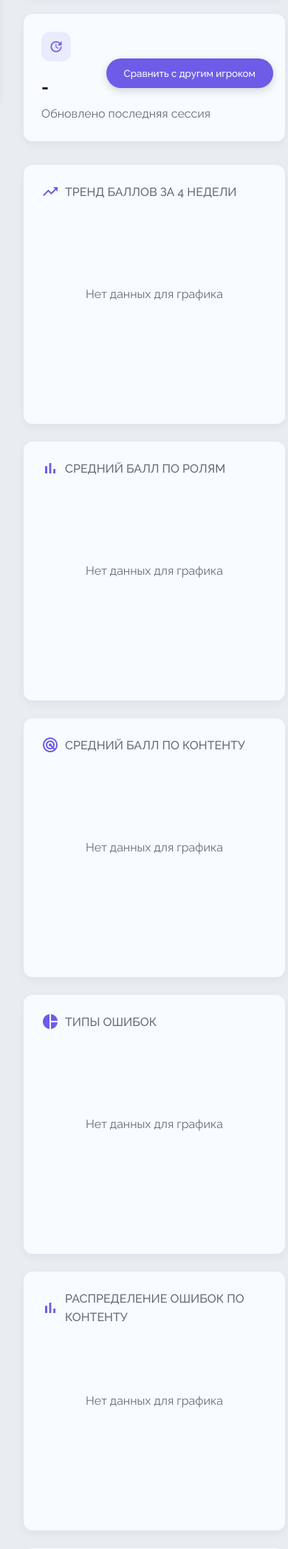
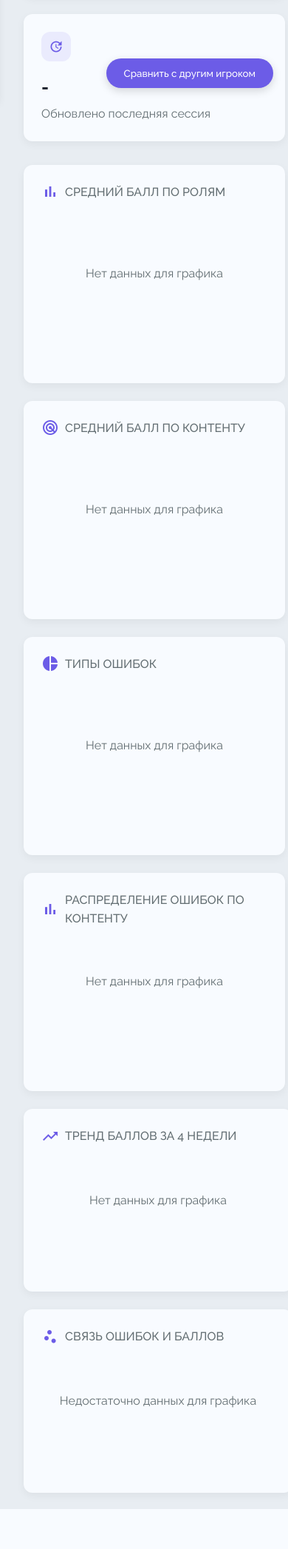
Before and after one commit to lymp3n/AlbionDB, a Flask app: page /dashboard.html in a window 390 px wide. Shown: the part 788-2882 px from the top of the page at 74% size. After the commit the page ends 2828 px from the top, so only its background shows below. Run offline with Flask 3, Linux system fonts and the light colour scheme; the visitor is signed in with stand-in values (Sample User, id 1); data comes from the database, SQL or seed files in the repository; both versions use the stored data as it was after the commit; data that the repository does not hold is empty.

Commit message:
починил отображение графиков

```diff
--- a/static/css/style.css
+++ b/static/css/style.css
@@ -741,30 +741,36 @@ body.login-page-bg {
     color: var(--primary);
 }
 
-/* НОВОЕ: Сетка для персональных графиков */
-.charts-grid-personal {
+/* === ИЗМЕНЕНИЕ: Новая структура стилей для графиков === */
+.charts-rows-container {
+    display: flex;
+    flex-direction: column;
+    gap: var(--spacing-lg);
+}
+
+/* Ряд с 4 квадратными графиками */
+.charts-row-squares {
     display: grid;
+    /* ИСПРАВЛЕНИЕ: Заменяем жесткое количество колонок на гибкое */
+    grid-template-columns: repeat(auto-fit, minmax(250px, 1fr));
     gap: var(--spacing-lg);
-    grid-template-columns: repeat(4, 1fr);
-    grid-auto-rows: 350px; /* Задаем высоту строк */
-    grid-template-areas:
-        "trend trend roles content"
-        "trend trend errors distribution"
-        "correlation correlation correlation correlation";
 }
-/* Предотвращаем растягивание по высоте */
-.charts-grid-personal .chart-container {
-    min-height: 0;
+.charts-row-squares .chart-container {
+    aspect-ratio: 1 / 1;
 }
-.chart-trend { grid-area: trend; }
-.chart-roles { grid-area: roles; }
-.chart-content { grid-area: content; }
-.chart-errors { grid-area: errors; }
-.chart-distribution { grid-area: distribution; }
-.chart-correlation { grid-area: correlation; }
 
+/* Ряд с 2 широкими графиками */
+.charts-row-wide {
+    display: grid;
+    /* ИСПРАВЛЕНИЕ: Заменяем жесткое количество колонок на гибкое */
+    grid-template-columns: repeat(auto-fit, minmax(400px, 1fr));
+    gap: var(--spacing-lg);
+}
+.charts-row-wide .chart-container {
+    aspect-ratio: 2.5 / 1;
+}
 
-/* НОВОЕ: Сетка для общих графиков */
+/* Сетка для общих графиков */
 .charts-grid-general {
     display: grid;
     grid-template-columns: repeat(auto-fit, minmax(320px, 1fr));
@@ -775,7 +781,7 @@ body.login-page-bg {
     aspect-ratio: 1 / 1;
 }
 
-/* Заставляем canvas занимать все место */
+/* Заставляем canvas занимать все место в общей статистике */
 .charts-grid-general .chart-container canvas {
     position: absolute;
     top: 0;
@@ -783,7 +789,7 @@ body.login-page-bg {
     width: 100% !important;
     height: 100% !important;
     padding: var(--spacing-lg);
-    padding-top: 48px;
+    padding-top: 48px; /* Отступ для заголовка */
 }
 
 /* Модальное окно */
@@ -1322,14 +1328,12 @@ body.login-page-bg {
 
 /* Адаптивность */
 @media (max-width: 1200px) {
-    .charts-grid-personal {
-        grid-template-columns: 1fr 1fr;
-        grid-auto-rows: 350px;
-        grid-template-areas:
-            "trend trend"
-            "roles content"
-            "errors distribution"
-            "correlation correlation";
+    /* На планшетах квадратные и широкие графики идут по 2 в ряд */
+    .charts-row-squares {
+        grid-template-columns: repeat(2, 1fr);
+    }
+    .charts-row-wide {
+        grid-template-columns: repeat(1, 1fr);
     }
 }
 
@@ -1358,14 +1362,19 @@ body.login-page-bg {
         gap: var(--spacing-md);
     }
 
-    .charts-grid-personal, .charts-grid-general {
+    /* На телефонах все графики идут в одну колонку */
+    .charts-row-squares,
+    .charts-row-wide,
+    .charts-grid-general {
         grid-template-columns: 1fr;
-        grid-template-areas: initial !important; /* Сбрасываем области для мобильных */
-        grid-auto-rows: 350px;
     }
 
-    .charts-grid-personal .chart-container {
-        grid-area: auto !important; /* Сбрасываем области */
+    /* Сбрасываем соотношение сторон, чтобы не были слишком высокими */
+    .charts-row-wide .chart-container {
+        aspect-ratio: 1.5 / 1;
+    }
+    .charts-row-squares .chart-container {
+        aspect-ratio: 1.2 / 1;
     }
 
     .players-table {
--- a/templates/dashboard.html
+++ b/templates/dashboard.html
@@ -112,33 +112,38 @@
                         <div class="stat-label">Обновлено последняя сессия</div>
                     </div>
                 </div>
-                <div class="charts-grid-personal">
-                    <div class="chart-container chart-trend">
-                        <h3 class="chart-title"><i class="material-icons">trending_up</i> Тренд баллов за 4 недели</h3>
-                        <canvas id="score-trend-chart"></canvas>
+
+                <div class="charts-rows-container">
+                    <div class="charts-row-squares">
+                        <div class="chart-container">
+                            <h3 class="chart-title"><i class="material-icons">bar_chart</i> Средний балл по ролям</h3>
+                            <canvas id="role-scores-chart"></canvas>
+                        </div>
+                        <div class="chart-container">
+                            <h3 class="chart-title"><i class="material-icons">radar</i> Средний балл по контенту</h3>
+                            <canvas id="content-scores-chart"></canvas>
+                        </div>
+                        <div class="chart-container">
+                            <h3 class="chart-title"><i class="material-icons">pie_chart</i> Типы ошибок</h3>
+                            <canvas id="error-types-chart"></canvas>
+                        </div>
+                        <div class="chart-container">
+                            <h3 class="chart-title"><i class="material-icons">bar_chart</i> Распределение ошибок по контенту</h3>
+                            <canvas id="error-distribution-chart"></canvas>
+                        </div>
                     </div>
-                    <div class="chart-container chart-roles">
-                        <h3 class="chart-title"><i class="material-icons">bar_chart</i> Средний балл по ролям</h3>
-                        <canvas id="role-scores-chart"></canvas>
-                    </div>
-                    <div class="chart-container chart-content">
-                        <h3 class="chart-title"><i class="material-icons">radar</i> Средний балл по контенту</h3>
-                        <canvas id="content-scores-chart"></canvas>
-                    </div>
-                    <div class="chart-container chart-errors">
-                        <h3 class="chart-title"><i class="material-icons">pie_chart</i> Типы ошибок</h3>
-                        <canvas id="error-types-chart"></canvas>
-                    </div>
-                    <div class="chart-container chart-distribution">
-                        <h3 class="chart-title"><i class="material-icons">bar_chart</i> Распределение ошибок по контенту</h3>
-                        <canvas id="error-distribution-chart"></canvas>
-                    </div>
-                    <div class="chart-container chart-correlation">
-                        <h3 class="chart-title"><i class="material-icons">scatter_plot</i> Связь ошибок и баллов</h3>
-                        <canvas id="error-score-chart"></canvas>
+                    <div class="charts-row-wide">
+                        <div class="chart-container">
+                            <h3 class="chart-title"><i class="material-icons">trending_up</i> Тренд баллов за 4 недели</h3>
+                            <canvas id="score-trend-chart"></canvas>
+                        </div>
+                        <div class="chart-container">
+                            <h3 class="chart-title"><i class="material-icons">scatter_plot</i> Связь ошибок и баллов</h3>
+                            <canvas id="error-score-chart"></canvas>
+                        </div>
                     </div>
                 </div>
-            </section>
+                 </section>
             <section id="general-dashboard" class="dashboard-section" style="display: none;">
                 <div class="stats-grid">
                     <div class="stat-card">
```
Also changed, not shown: data/database.db.
